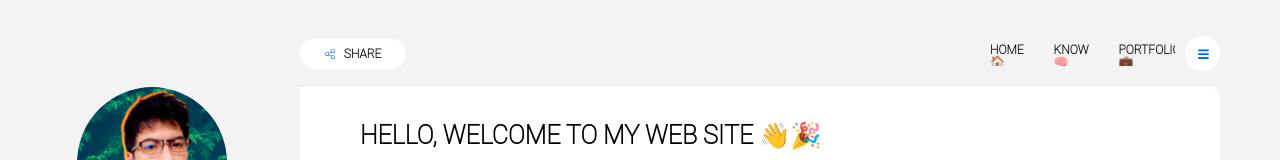
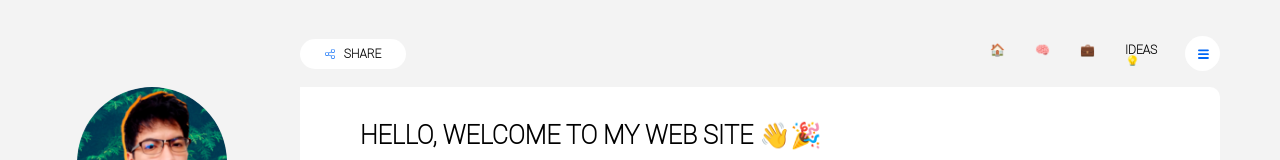
Before and after one commit to martinsam16/me, a Vue app: page / in a window 1280 px wide. Shown: the top 160 px of the page. Built offline with nearby package versions, Linux system fonts and the light colour scheme.

Commit message:
fix: remove redundant titles on navbar

```diff
--- a/src/components/Navbar.vue
+++ b/src/components/Navbar.vue
@@ -5,9 +5,9 @@
       SHARE
     </button>
     <nav class="collapsible-nav" id="collapsible-nav">
-      <router-link to="/" class="nav-link">Home 🏠</router-link>
-      <router-link to="/knowledge" class="nav-link">Know 🧠</router-link>
-      <router-link to="/portfolio" class="nav-link">Portfolio 💼</router-link>
+      <router-link to="/" class="nav-link">🏠</router-link>
+      <router-link to="/knowledge" class="nav-link">🧠</router-link>
+      <router-link to="/portfolio" class="nav-link">💼</router-link>
       <router-link to="/ideas" class="nav-link">Ideas 💡</router-link>
       <router-link to="/preferences" class="nav-link">⚙️</router-link>
     </nav>
```
